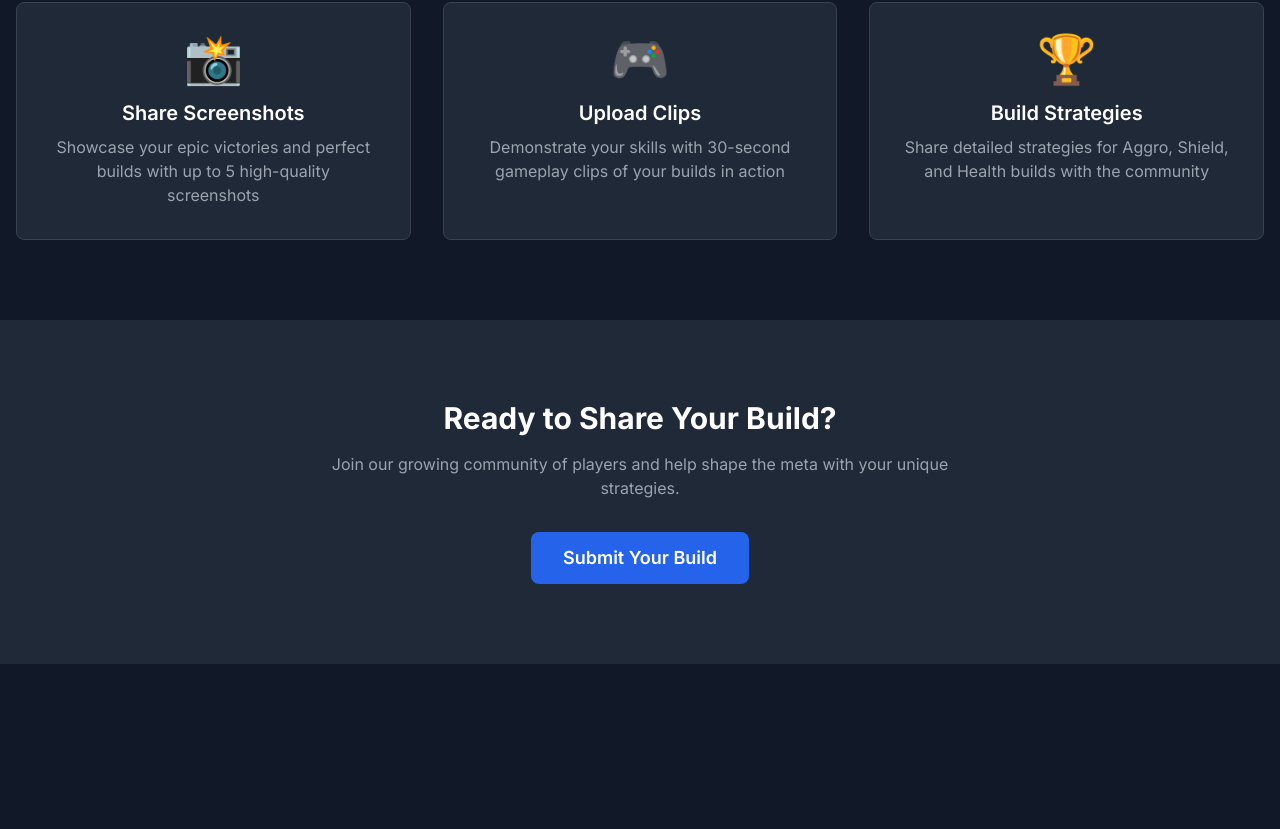
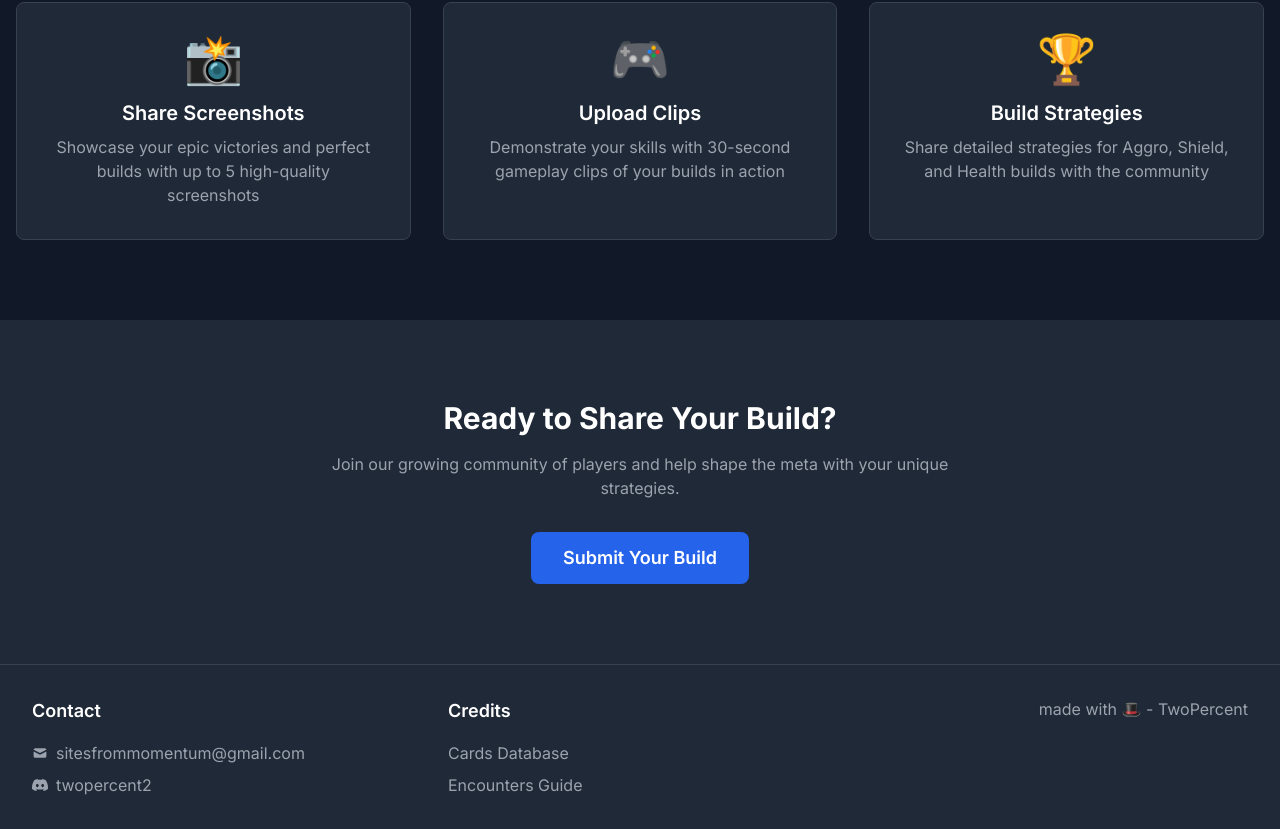
Before and after one commit to ToddW317/BazarBuilds, a Next.js app: page / in a window 1280 px wide. Shown: the part 1489-2318 px from the top of the page. Before the commit the page ends 2153 px from the top, so only its background shows below. Built offline with nearby package versions, Linux system fonts and the light colour scheme; no server answers.

Commit message:
Footer Added with Credits to Database and Guide

```diff
--- a/src/app/layout.tsx
+++ b/src/app/layout.tsx
@@ -3,6 +3,7 @@ import { Inter } from 'next/font/google'
 import './globals.css'
 import Navbar from '@/components/Navbar'
 import { AuthProvider } from '@/contexts/AuthContext'
+import Footer from '@/components/Footer'
 
 const inter = Inter({ subsets: ['latin'] })
 
@@ -18,10 +19,13 @@ export default function RootLayout({
 }) {
   return (
     <html lang="en">
-      <body className={`${inter.className} bg-gray-900 text-gray-100 min-h-screen`}>
+      <body className={`${inter.className} flex flex-col min-h-screen`}>
         <AuthProvider>
           <Navbar />
-          <main>{children}</main>
+          <main className="flex-grow">
+            {children}
+          </main>
+          <Footer />
         </AuthProvider>
       </body>
     </html>
--- /dev/null
+++ b/src/components/Footer.tsx
@@ -0,0 +1,73 @@
+export default function Footer() {
+  return (
+    <footer className="bg-gray-800 border-t border-gray-700 py-8 mt-auto">
+      <div className="max-w-7xl mx-auto px-4 sm:px-6 lg:px-8">
+        <div className="grid grid-cols-1 md:grid-cols-3 gap-8">
+          {/* Contact Section */}
+          <div>
+            <h3 className="text-lg font-semibold text-white mb-4">Contact</h3>
+            <ul className="space-y-2">
+              <li>
+                <a
+                  href="mailto:sitesfrommomentum@gmail.com"
+                  className="text-gray-400 hover:text-gray-300 transition-colors flex items-center"
+                >
+                  <svg className="w-4 h-4 mr-2" fill="currentColor" viewBox="0 0 20 20">
+                    <path d="M2.003 5.884L10 9.882l7.997-3.998A2 2 0 0016 4H4a2 2 0 00-1.997 1.884z" />
+                    <path d="M18 8.118l-8 4-8-4V14a2 2 0 002 2h12a2 2 0 002-2V8.118z" />
+                  </svg>
+                  sitesfrommomentum@gmail.com
+                </a>
+              </li>
+              <li>
+                <a
+                  href="https://discord.com/users/twopercent2"
+                  className="text-gray-400 hover:text-gray-300 transition-colors flex items-center"
+                >
+                  <svg className="w-4 h-4 mr-2" fill="currentColor" viewBox="0 0 24 24">
+                    <path d="M20.317 4.492c-1.53-.69-3.17-1.2-4.885-1.49a.075.075 0 0 0-.079.036c-.21.369-.444.85-.608 1.23a18.566 18.566 0 0 0-5.487 0 12.36 12.36 0 0 0-.617-1.23A.077.077 0 0 0 8.562 3c-1.714.29-3.354.8-4.885 1.491a.07.07 0 0 0-.032.027C.533 9.093-.32 13.555.099 17.961a.08.08 0 0 0 .031.055 20.03 20.03 0 0 0 5.993 2.98.078.078 0 0 0 .084-.026c.462-.62.874-1.275 1.226-1.963.021-.04.001-.088-.041-.104a13.201 13.201 0 0 1-1.872-.878.075.075 0 0 1-.008-.125c.126-.093.252-.19.372-.287a.075.075 0 0 1 .078-.01c3.927 1.764 8.18 1.764 12.061 0a.075.075 0 0 1 .079.009c.12.098.245.195.372.288a.075.075 0 0 1-.006.125c-.598.344-1.22.635-1.873.877a.075.075 0 0 0-.041.105c.36.687.772 1.341 1.225 1.962a.077.077 0 0 0 .084.028 19.963 19.963 0 0 0 6.002-2.981.076.076 0 0 0 .032-.054c.5-5.094-.838-9.52-3.549-13.442a.06.06 0 0 0-.031-.028zM8.02 15.278c-1.182 0-2.157-1.069-2.157-2.38 0-1.312.956-2.38 2.157-2.38 1.21 0 2.176 1.077 2.157 2.38 0 1.312-.956 2.38-2.157 2.38zm7.975 0c-1.183 0-2.157-1.069-2.157-2.38 0-1.312.955-2.38 2.157-2.38 1.21 0 2.176 1.077 2.157 2.38 0 1.312-.946 2.38-2.157 2.38z"/>
+                  </svg>
+                  twopercent2
+                </a>
+              </li>
+            </ul>
+          </div>
+
+          {/* Credits Section */}
+          <div>
+            <h3 className="text-lg font-semibold text-white mb-4">Credits</h3>
+            <ul className="space-y-2">
+              <li>
+                <a
+                  href="https://docs.google.com/spreadsheets/d/1trUkxkEzSYgMtGKzcRXzlQdvrgyuOfLdbPRHTuN5jyQ/edit?gid=448274596#gid=448274596"
+                  target="_blank"
+                  rel="noopener noreferrer"
+                  className="text-gray-400 hover:text-gray-300 transition-colors"
+                >
+                  Cards Database
+                </a>
+              </li>
+              <li>
+                <a
+                  href="https://mobalytics.gg/blog/the-bazaar/pve-encounters-and-drops/"
+                  target="_blank"
+                  rel="noopener noreferrer"
+                  className="text-gray-400 hover:text-gray-300 transition-colors"
+                >
+                  Encounters Guide
+                </a>
+              </li>
+            </ul>
+          </div>
+
+          {/* Signature Section */}
+          <div className="text-right">
+            <p className="text-gray-400">
+              made with 🎩 - TwoPercent
+            </p>
+          </div>
+        </div>
+      </div>
+    </footer>
+  )
+}
```
